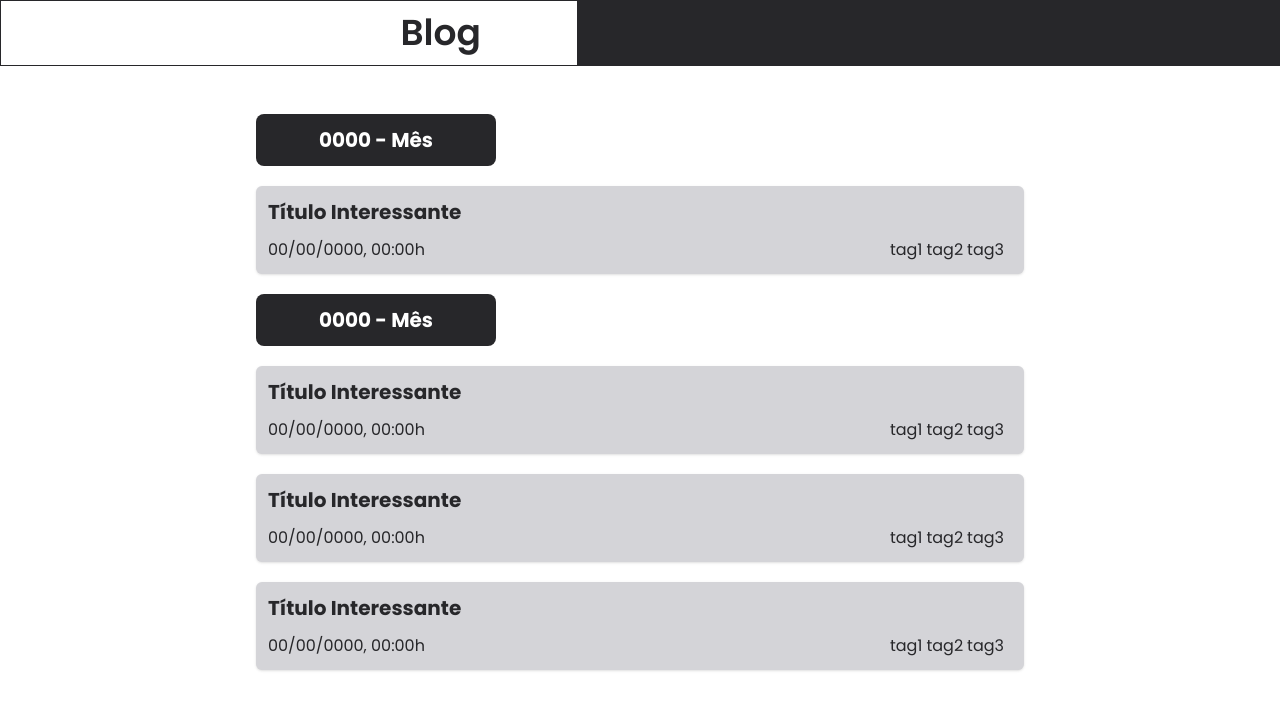
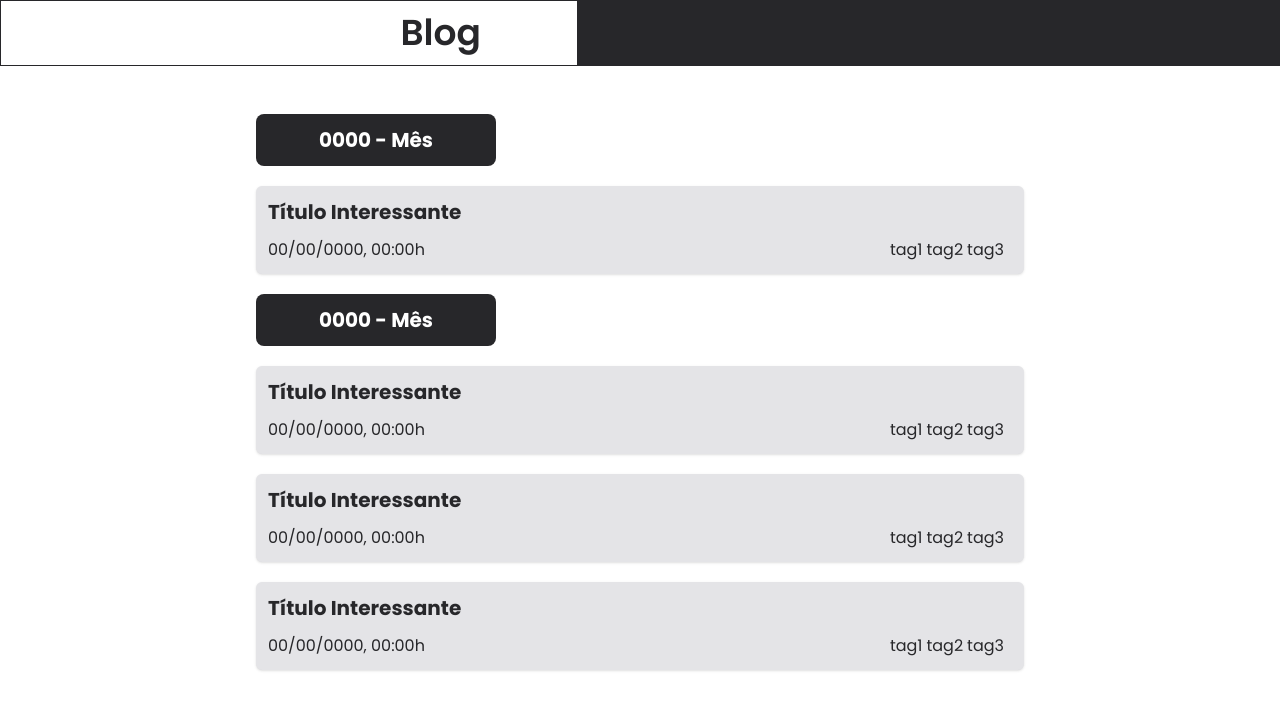
Before and after one commit to adrielestoller/blog, a React (Vite) app: page / in a window 1280 px wide. Shown: the top 710 px of the page. Built offline with nearby package versions, Linux system fonts and the light colour scheme.

Commit message:
style: changed shadow size

```diff
--- a/src/components/PostCard.tsx
+++ b/src/components/PostCard.tsx
@@ -9,7 +9,7 @@ interface PostCardProps {
 
 export function PostCard({ title, date, tags }: PostCardProps) {
   return (
-    <div className="p-3 my-5 flex flex-col gap-3 rounded-md bg-zinc-300 shadow transition-transform duration-300 hover:shadow-2xl hover:scale-105">
+    <div className="p-3 my-5 flex flex-col gap-3 rounded-md bg-zinc-200 shadow transition-transform duration-300 hover:shadow-md hover:scale-105">
       <h3 className="w-fit font-bold text-xl cursor-pointer transition-all duration-150 hover:text-zinc-600">{title}</h3>
       <div className="mr-2 flex gap-1 justify-between">
         <p>{date}</p>
```
